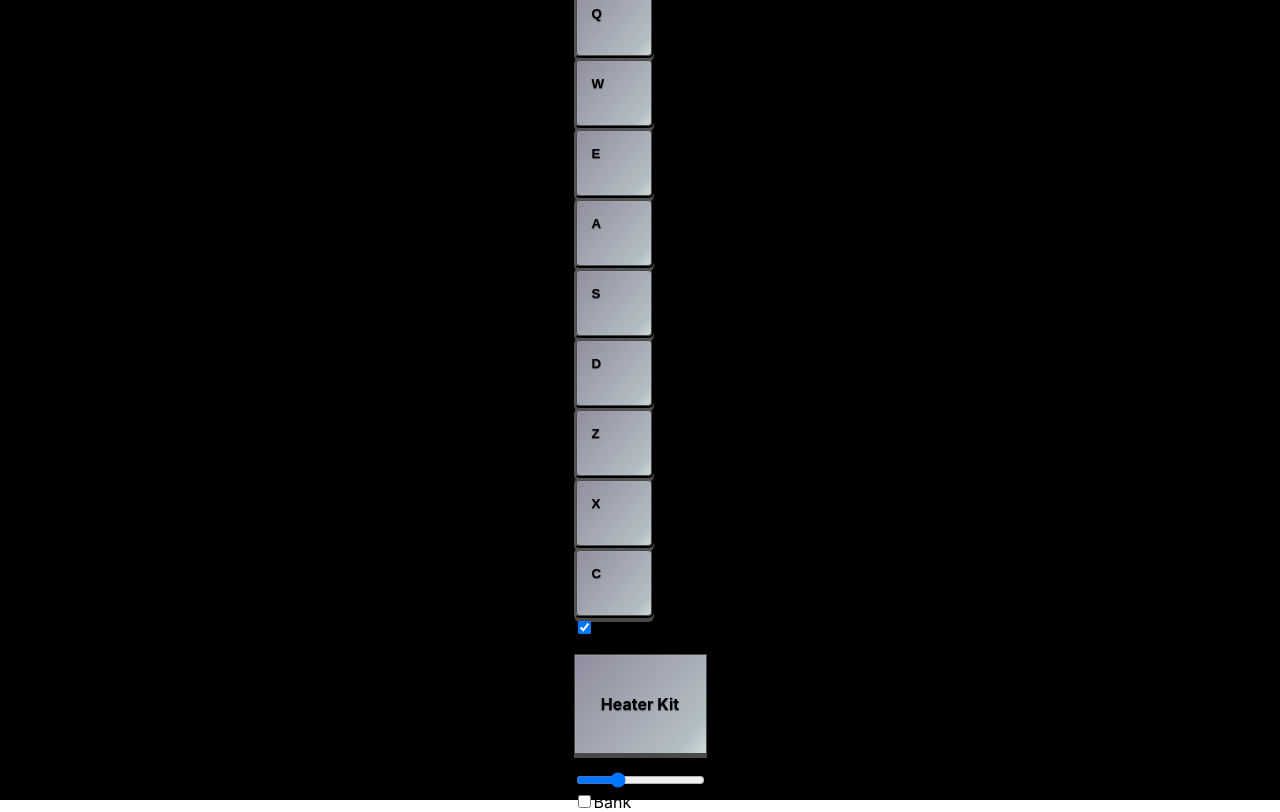
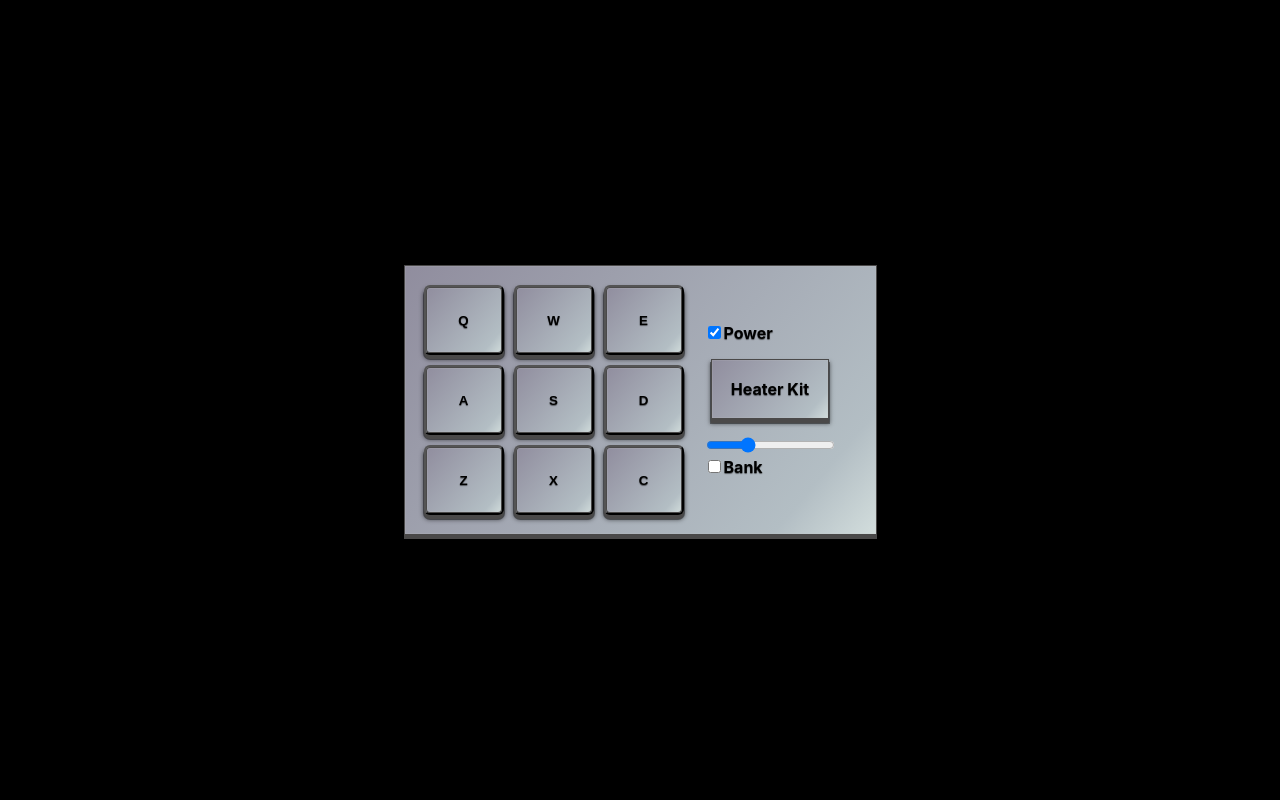
Before and after one commit to noraterbocs/drum-machine-react, a React (Create React App) app: page / in a window 1280 px wide. Built offline with nearby package versions, Linux system fonts and the light colour scheme.

Commit message:
separated tools component and simplified css classes

```diff
--- a/src/App.css
+++ b/src/App.css
@@ -6,37 +6,11 @@
   background-color: black;
 }
 
-.container {
-  padding-right: 0;
-}
-
-.card {
-  max-width: 600px;
-  min-width: 600px;
-  min-height: 300px;
-  padding-bottom: 20px;
-  padding-top: 20px;
-  background-color: #bdcad9;
-  background-image: linear-gradient(315deg, #bdcad9 0%, #e1dada 74%);
-
-  border-radius: 6px;
-  box-shadow: 0 0 0 1px #4a4949 inset, 0 0 0 2px rgba(192, 192, 192, 0.15) inset,
-    0 4px 0 0 #4a4949, 0 4px 0 1px rgba(0, 0, 0, 0.4),
-    0 4px 4px 1px rgba(0, 0, 0, 0.5);
-  font-weight: bold;
-  text-shadow: 0 1px 1px rgba(0, 0, 0, 0.5);
-  -webkit-transition: all 0.2s linear;
-}
-
 .button {
-  background-color: #b3bec4;
   background-image: linear-gradient(130deg,
       #908d9e 0%,
       #b3bec4 85%,
       #d3dedd 100%);
-}
-
-.btn-big {
   background-color: #bbc2cc;
   border-radius: 6px;
   box-shadow: 0 0 0 1px #4a4949 inset, 0 0 0 2px rgba(192, 192, 192, 0.15) inset,
@@ -44,37 +18,31 @@
     0 4px 4px 1px rgba(0, 0, 0, 0.5);
   font-weight: bold;
   text-shadow: 0 1px 1px rgba(0, 0, 0, 0.5);
-  -webkit-transition: all 0.2s linear;
   padding: 1rem 1rem;
   width: 80px;
   height: 70px;
 }
 
-.btn-big:hover {
+.button:hover {
   color: #595959;
   background: #d5d7db;
   box-shadow: 0 0 10px #d5d7db, 0 0 40px #d5d7db, 0 0 80px #d5d7db;
 }
 
-.btn-big:active {
-  background: #d5d7db;
-  box-shadow: 0 0 10px #d5d7db, 0 0 40px #d5d7db, 0 0 80px #d5d7db;
-}
-
 .display {
-  text-align: center;
+  display: flex;
+  flex-direction: column;
   background-color: #b3bec4;
   background-image: linear-gradient(130deg,
       #908d9e 0%,
       #b3bec4 85%,
       #d3dedd 100%);
-  height: 100px;
+  padding: 20px;
   box-shadow: 0 0 0 1px #4a4949 inset, 0 0 0 2px rgba(192, 192, 192, 0.15) inset,
     0 4px 0 0 #4a4949, 0 4px 0 1px rgba(0, 0, 0, 0.4),
     0 4px 4px 1px rgba(0, 0, 0, 0.5);
   font-weight: bold;
   text-shadow: 0 1px 1px rgba(0, 0, 0, 0.5);
-  -webkit-transition: all 0.2s linear;
 }
 
 p {
@@ -83,9 +51,27 @@ p {
   align-items: center;
 }
 
-.drum-pad {
+.drum-display {
   display: grid;
   grid-template-columns: 1fr 1fr 1fr;
   grid-template-rows: 1fr 1fr 1fr;
   grid-gap: 10px;
 }
+
+.tools {
+  padding: 20px;
+  display: flex;
+  flex-direction: column;
+  align-items: flex-start;
+  justify-content: center;
+}
+
+.display-container {
+  align-self: center;
+}
+
+@media only screen and (min-width: 600px) {
+  .display {
+    flex-direction: row;
+  }
+}
--- a/src/Bank.jsx
+++ b/src/Bank.jsx
@@ -4,7 +4,7 @@ import { Button } from "./Button";
 export const Bank = ({ currentBank, handleEvent, audioRef }) => {
   return (
 
-    <div>
+    <div className="drum-display">
       {currentBank.map((bank) => {
         return (
           <Button key={bank.id} bank={bank} handleEvent={handleEvent} audioRef={audioRef} />
--- /dev/null
+++ b/src/BankSwitch.jsx
@@ -0,0 +1,17 @@
+import React from 'react';
+
+export const BankSwitch = ({ checkedBank, setBank }) => {
+    return (
+        <div>
+            <input
+                className="bank"
+                type="checkbox"
+                checked={checkedBank}
+                onChange={setBank}
+            />
+            <label>
+                Bank
+            </label>
+        </div>
+    );
+}
--- a/src/Button.jsx
+++ b/src/Button.jsx
@@ -3,7 +3,7 @@ import React from 'react';
 export const Button = ({ bank, handleEvent, audioRef }) => {
     return (
         <button
-            className="btn btn-light btn-lg button btn-big drum-pad"
+            className="button btn-big drum-pad"
             id={bank.id}
             onKeyDown={handleEvent}
             onClick={handleEvent}
--- /dev/null
+++ b/src/Display.jsx
@@ -0,0 +1,11 @@
+import React from 'react';
+
+export const Display = ({ display }) => {
+  return (
+    <div className='display-container'>
+      <p className="display" id="display">
+        {display}
+      </p>
+    </div>
+  );
+}
--- /dev/null
+++ b/src/Power.jsx
@@ -0,0 +1,20 @@
+import React from 'react';
+
+export const Power = ({checkedPower, setPower}) => {
+    return (
+        <div>
+        <input
+          type="checkbox"
+          id="flexSwitchCheckDefault"
+          checked={checkedPower}
+          onChange={setPower}
+        />
+        <label
+          className="form-check-label"
+          htmlFor="flexSwitchCheckDefault"
+        >
+          Power
+        </label>
+      </div>
+    );
+}
--- a/src/Setup.jsx
+++ b/src/Setup.jsx
@@ -62,7 +62,7 @@ export const Setup = () => {
 
   return (
 
-    <div id="drum-machine">
+    <div id="drum-machine" className='display'>
       <Bank currentBank={currentBank} handleEvent={handleEvent} audioRef={audioRef} />
       <Tools checkedPower={checkedPower} setPower={setPower} display={display} volume={volume} handleChangeVolume={handleChangeVolume} checkedBank={checkedBank} setBank={setBank} />
     </div>
--- a/src/Tools.jsx
+++ b/src/Tools.jsx
@@ -1,57 +1,17 @@
 import React from "react"
+import { Volume } from "./Volume"
+import { Power } from "./Power"
+import { Display } from "./Display"
+import { BankSwitch } from "./BankSwitch"
 
 export const Tools = ({ checkedPower, setPower, display, volume, handleChangeVolume, checkedBank, setBank }) => {
   return (
 
-    <div className="col">
-      <div className="form-check form-switch">
-        <input
-          className="form-check-input power"
-          type="checkbox"
-          id="flexSwitchCheckDefault"
-          checked={checkedPower}
-          onChange={setPower}
-        />
-        <label
-          className="form-check-label"
-          htmlFor="flexSwitchCheckDefault"
-        >
-          Power
-        </label>
-      </div>
-      <div className="mt-4 mb-4">
-        <p className="text-center display" id="display">
-          {display}
-        </p>
-      </div>
-      <div>
-        <input
-          type="range"
-          className="form-range"
-          id="customRange1"
-          min="1"
-          max="100"
-          default="50"
-          step="5"
-          value={volume}
-          onChange={handleChangeVolume}
-        />
-      </div>
-      <div className="form-check form-switch">
-        <input
-          className="form-check-input bank"
-          type="checkbox"
-          id="flexSwitchCheckDefault"
-          checked={checkedBank}
-          onChange={setBank}
-        />
-        <label
-          className="form-check-label"
-          htmlFor="flexSwitchCheckDefault"
-        >
-          Bank
-        </label>
-      </div>
+    <div className="tools">
+      <Power checkedPower={checkedPower} setPower={setPower} />
+      <Display display={display} />
+      <Volume volume={volume} handleChangeVolume={handleChangeVolume} />
+      <BankSwitch checkedBank={checkedBank} setBank={setBank} />
     </div>
   )
 }
--- /dev/null
+++ b/src/Volume.js
@@ -0,0 +1,19 @@
+import React from 'react';
+
+export const Volume = ({volume, handleChangeVolume}) => {
+    return (
+   <div>
+        <input
+          type="range"
+          className="form-range"
+          id="customRange1"
+          min="1"
+          max="100"
+          default="50"
+          step="5"
+          value={volume}
+          onChange={handleChangeVolume}
+        />
+      </div>
+    );
+}
```
